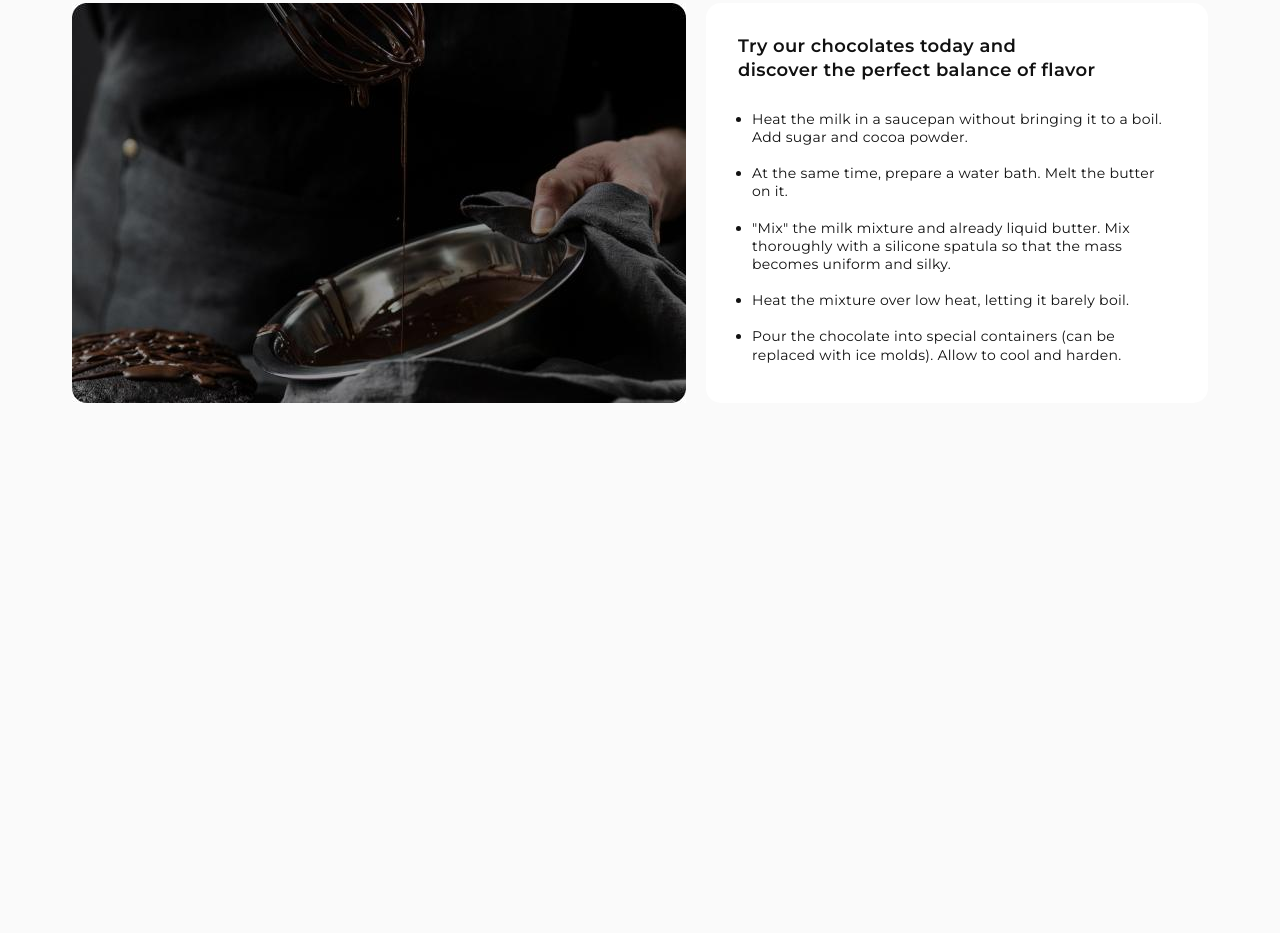
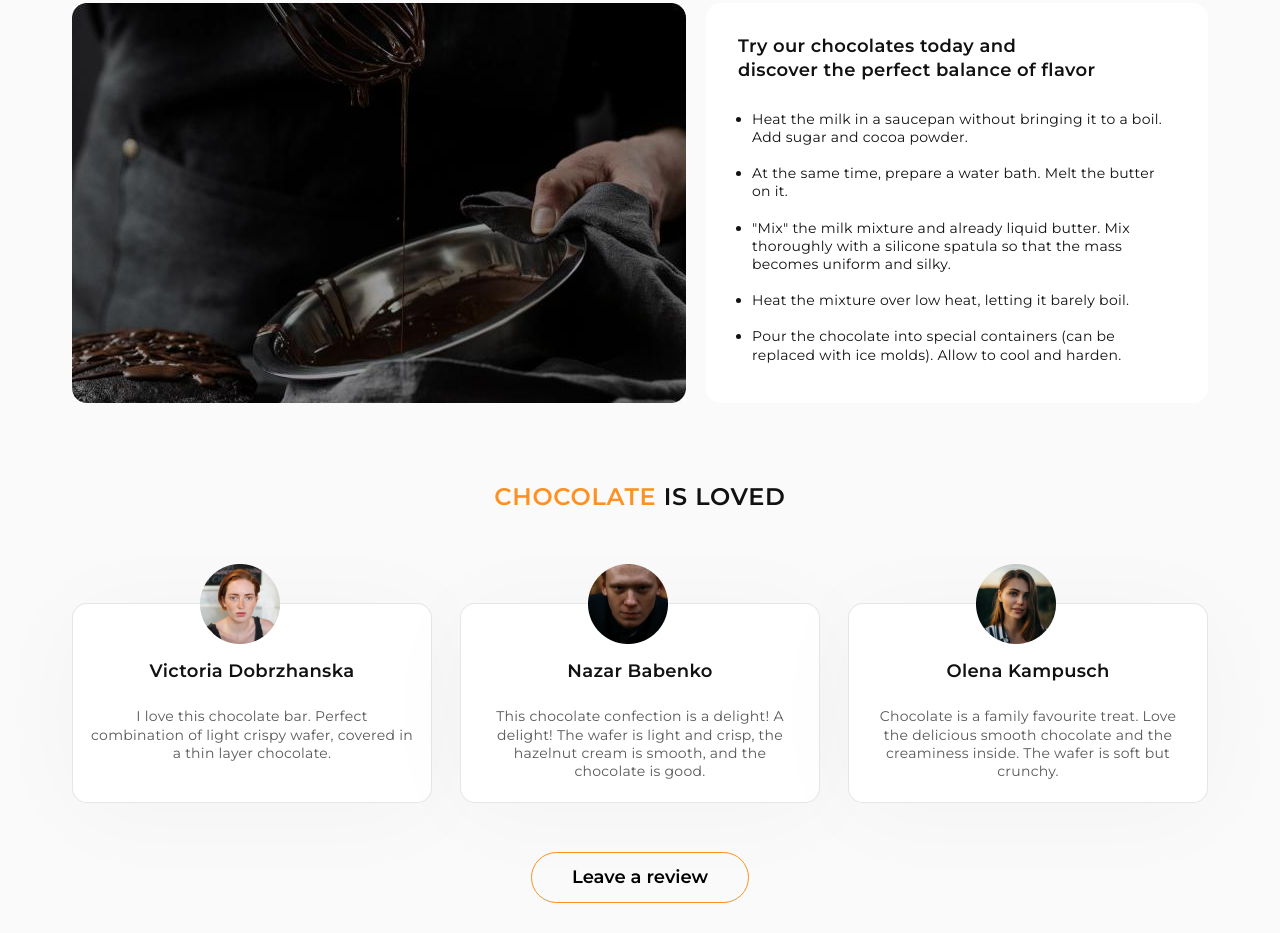
Before and after one commit to Al14lex/2.Simply-Chocolate, a plain HTML site: page index.html in a window 1280 px wide. Shown: the part 1800-2733 px from the top of the page. Before the commit the page ends 2253 px from the top, so only its background shows below. Drawn offline with nearby package versions, Linux system fonts and the light colour scheme.

Commit message:
add section reviews

```diff
--- a/css/styles.css
+++ b/css/styles.css
@@ -655,12 +655,109 @@ screen and (min-devise-pixel-ratio: 2) {
 }
 }
 /*----------------------------------REVIEWS-------------------------------*/
-
+.div-review{
+    padding-top: 30px;
+    padding-bottom: 30px;
+}
+.main-tilte-review{
+    font-size: 20px;
+    text-align: center;
+    font-weight: 600;
+    line-height: 1.2;
+    letter-spacing: 0.03em;
+    text-transform: uppercase;
+    margin-bottom: 74px;
+}
+.list-item-review{
+    position: relative;
+    height: 200px;
+    padding: 56px 18px 42px;
+    margin-bottom: 20px;
+    background-color: #FFF;
+    border-radius: 15px;
+    border: 1px solid rgba(17, 17, 17, 0.10);
+    box-shadow: 0px 9.049px 100px 0px rgba(17, 17, 17, 0.03);
+}
+.photo-review{
+    position: absolute;
+    left: 127px;
+    top: -40px;
+    margin-bottom: 18px;
+}
+.name-reviews{
+    text-align: center;
+    font-size: 18px;
+    font-weight: 600;
+    line-height: 1.3;
+    margin-bottom: 24px;
+}
+.reviews-par{
+    text-align: center;
+    color: rgba(17, 17, 17, 0.70);
+}
+.div-icons-review{
+    display: flex;
+    gap: 13px;
+    justify-content: center;
+    margin-bottom: 32px;
+}
+.icons-review{
+    fill: rgba(17, 17, 17, 0.10);
+}
+.button-review{
+    background-color: transparent;
+    border-radius: 100px;
+    border: 1px solid #FD9222;
+    padding: 12px 28px;
+    font-weight: 600;
+    display: flex;
+    margin-left: auto;
+    margin-right: auto;
+}
+.list-item-review:not(:first-child){
+     display: none;
+}
 /*-------------------------------TABLET REVIEWS-------------------------------*/
-
-
+@media screen and (min-width: 768px){
+.main-tilte-review{
+    margin-bottom: 91px;
+    font-size: 24px;
+}
+.list-review{
+    display: flex;
+    justify-content: space-between;
+}
+.list-item-review{
+    width: calc((100% - 16px)/2);
+    margin-bottom: 31px;
+}
+.button-review{
+    padding: 14px 40px;
+    font-size: 18px;
+    transition: background-color 250ms linear, color 250ms linear;
+}
+.button-review:hover,
+.button-review:focus{
+    background-color: #FD9222;
+    color: #FFF;
+}
+.list-item-review:not(:last-child) {
+    display: block;
+}
+}
 /*-------------------------------DESCTOP REVIEWS-------------------------------*/
-
+@media screen and (min-width: 1200px){
+.list-item-review:not(:first-child){
+    display: block;
+}
+.list-item-review {
+    width: calc((100% - 56px)/3);
+    margin-bottom: 49px;
+}
+.div-icons-review{
+    display: none;
+}
+}
 
 /*-------------------------------FOOTER-------------------------------*/
 
--- a/index.html
+++ b/index.html
@@ -327,41 +327,53 @@
         </div>
       </section>
       <!-----------------------------review--------------------------------->
-      <!--
       <section>
-        <h2 id="Chocolate-is-loved">chocolate is loved</h2>
-        <ul>
-          <li>
-            <img src="./imeges/Ellipse1.png" alt="Victoria Dobrzhanska" />
-            <h3>Victoria Dobrzhanska</h3>
-            <p>
+        <div class="container div-review">
+          <h2 class="main-tilte-review" id="Chocolate-is-loved"><span class="accent-color">chocolate</span> is loved</h2>
+        <ul class="list-review list">
+          <li class="list-item-review">
+            <img class="photo-review" srcset="./imeges/ellipse-w.png 1x, ./imeges/ellipse-w@2x.png 2x" alt="Victoria Dobrzhanska" />
+            <h3 class="name-reviews">Victoria Dobrzhanska</h3>
+            <p class="reviews-par">
               I love this chocolate bar. Perfect combination of light crispy
               wafer, covered in a thin layer chocolate.
             </p>
           </li>
-          <li>
-            <img src="./imeges/Ellipse-2.png" alt="Nazar Babenko" />
-            <h3>Nazar Babenko</h3>
-            <p>
+          <li class="list-item-review">
+            <img class="photo-review" srcset="./imeges/ellipse-m.png 1x, ./imeges/ellipse-m@2x.png" alt="Nazar Babenko" />
+            <h3 class="name-reviews">Nazar Babenko</h3>
+            <p class="reviews-par">
               This chocolate confection is a delight! A delight! The wafer is
               light and crisp, the hazelnut cream is smooth, and the chocolate
               is good.
             </p>
           </li>
-          <li>
-            <img src="./imeges/Ellipse-3.png" alt="Olena Kampusch" />
-            <h3>Olena Kampusch</h3>
-            <p>
+          <li class="list-item-review">
+            <img class="photo-review" srcset="./imeges/ellipse-girl.png 1x, ./imeges/ellipse-girl@2x.png 2x" alt="Olena Kampusch" />
+            <h3 class="name-reviews">Olena Kampusch</h3>
+            <p class="reviews-par">
               Chocolate is a family favourite treat. Love the delicious smooth
               chocolate and the creaminess inside. The wafer is soft but
               crunchy.
             </p>
           </li>
         </ul>
-        <button type="button">Leave a review</button>
+        <div class="div-icons-review">
+          <svg class="icons-review" width="13" height="13" aria-label="">
+            <use href="./imeges/icons.svg.svg#icon-ellipse"></use>
+          </svg>
+          <svg class="icons-review" width="13" height="13" aria-label="">
+            <use href="./imeges/icons.svg.svg#icon-ellipse"></use>
+          </svg>
+          <svg class="icons-review" width="13" height="13" aria-label="">
+            <use href="./imeges/icons.svg.svg#icon-ellipse"></use>
+          </svg>
+        </div>
+        <button class="button-review" type="button">Leave a review</button>
+        </div>
+
       </section>
     </main>
-    -->
     <!-----------------------------footer--------------------------------->
     <!--
     <footer>
```
Also changed, not shown: imeges/icons.svg.svg.
